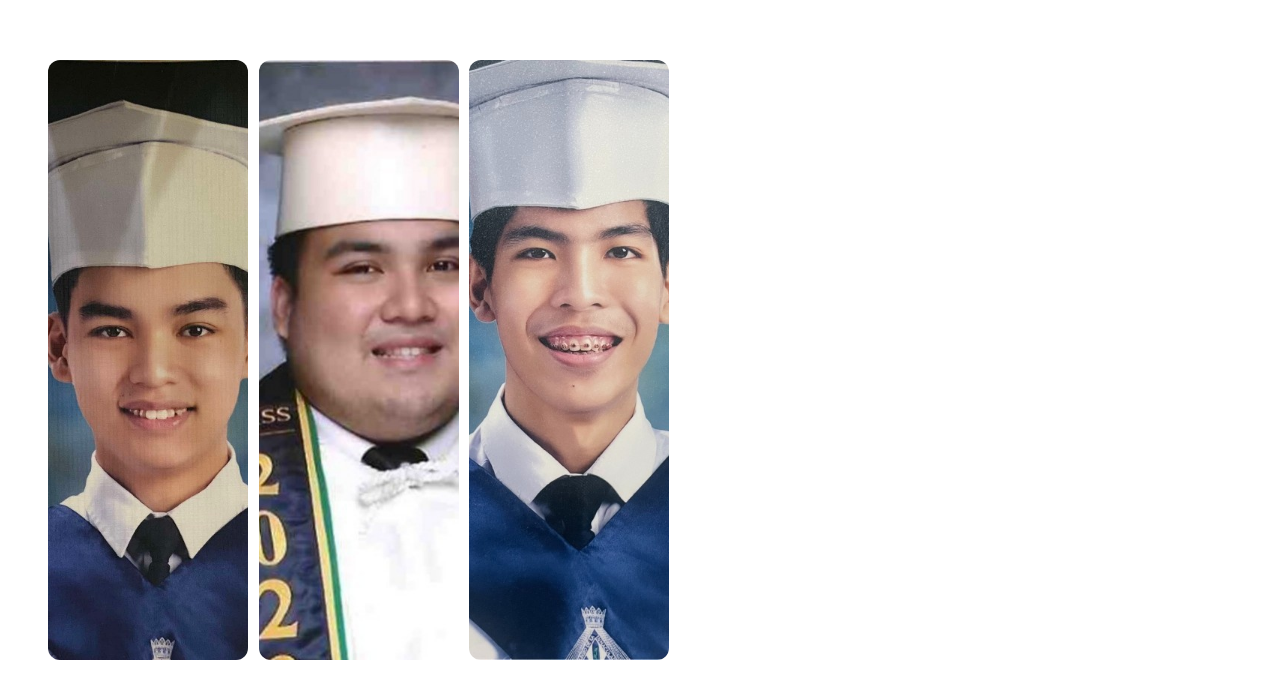
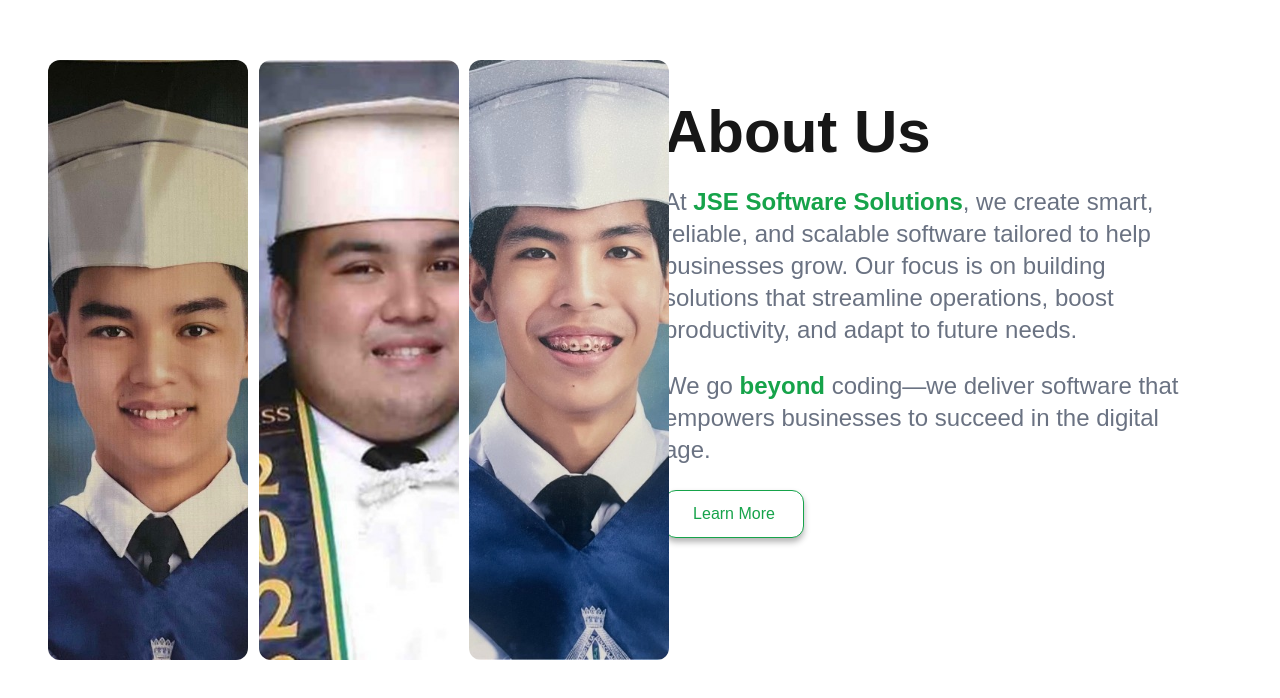
Before and after one commit to HoogaBoga/group-portfolio, a Next.js app: page / in a window 1280 px wide. Shown: the part 976-1674 px from the top of the page. Built offline with nearby package versions, Linux system fonts and the light colour scheme.

Commit message:
feature: Added about us section

```diff
--- a/src/components/About.tsx
+++ b/src/components/About.tsx
@@ -30,6 +30,28 @@
           />
         </div>
       </div>
+
+      <div className="flex flex-col justify-center">
+        <p className="font-bold text-6xl mr-20 mb-6">About Us</p>
+        <p className="font-extralight text-gray-500 text-2xl mr-20 mb-6">
+          At{" "}
+          <span className="text-brand-green font-bold">
+            JSE Software Solutions
+          </span>
+          , we create smart, reliable, and scalable software tailored to help
+          businesses grow. Our focus is on building solutions that streamline
+          operations, boost productivity, and adapt to future needs.
+        </p>
+        <p className="font-extralight text-gray-500 text-2xl mr-20 mb-6">
+          We go <span className="text-brand-green font-bold">beyond</span>{" "}
+          coding—we deliver software that empowers businesses to succeed in the
+          digital age.
+        </p>
+
+        <button className="bg-brand-white text-brand-green w-35 h-12 rounded-xl border hover:bg-brand-green hover:text-brand-white hover:border-brand-green transition-all duration-200 cursor-pointer">
+          Learn More
+        </button>
+      </div>
     </section>
   )
 }
```
